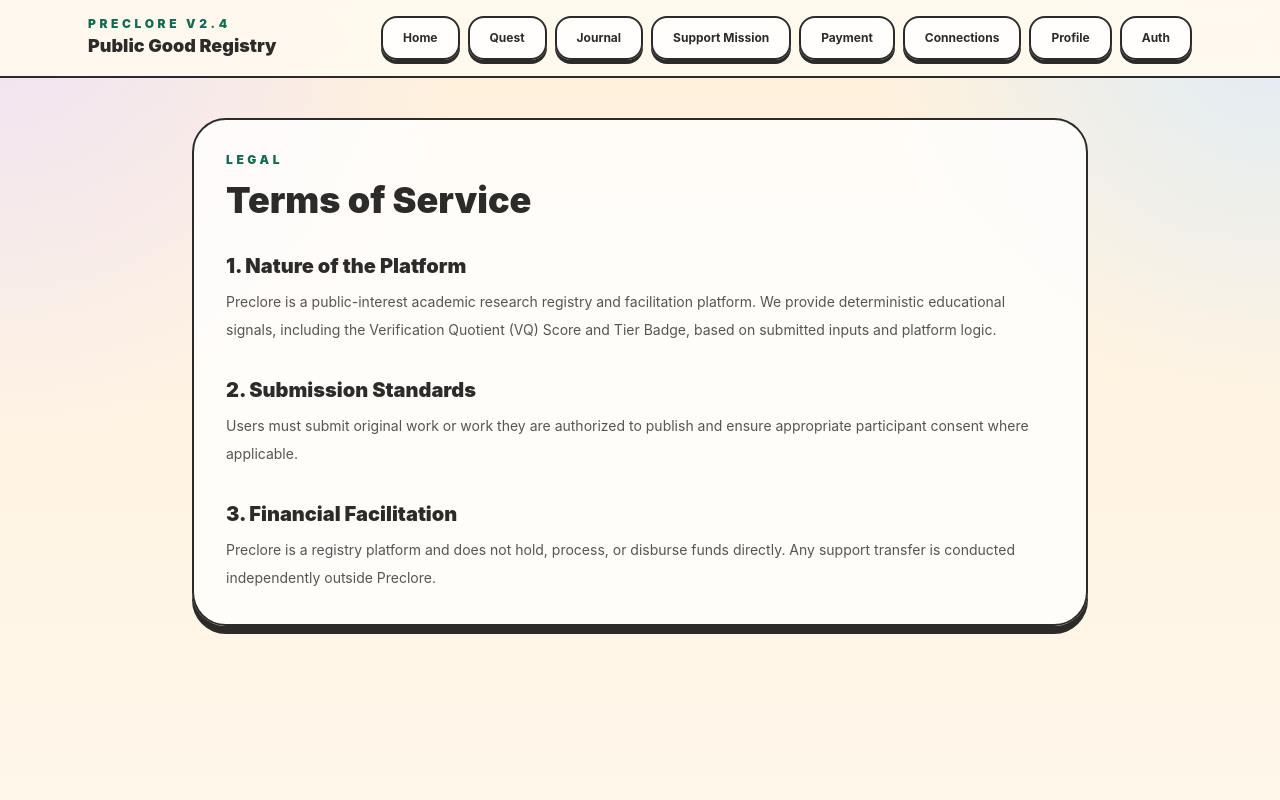
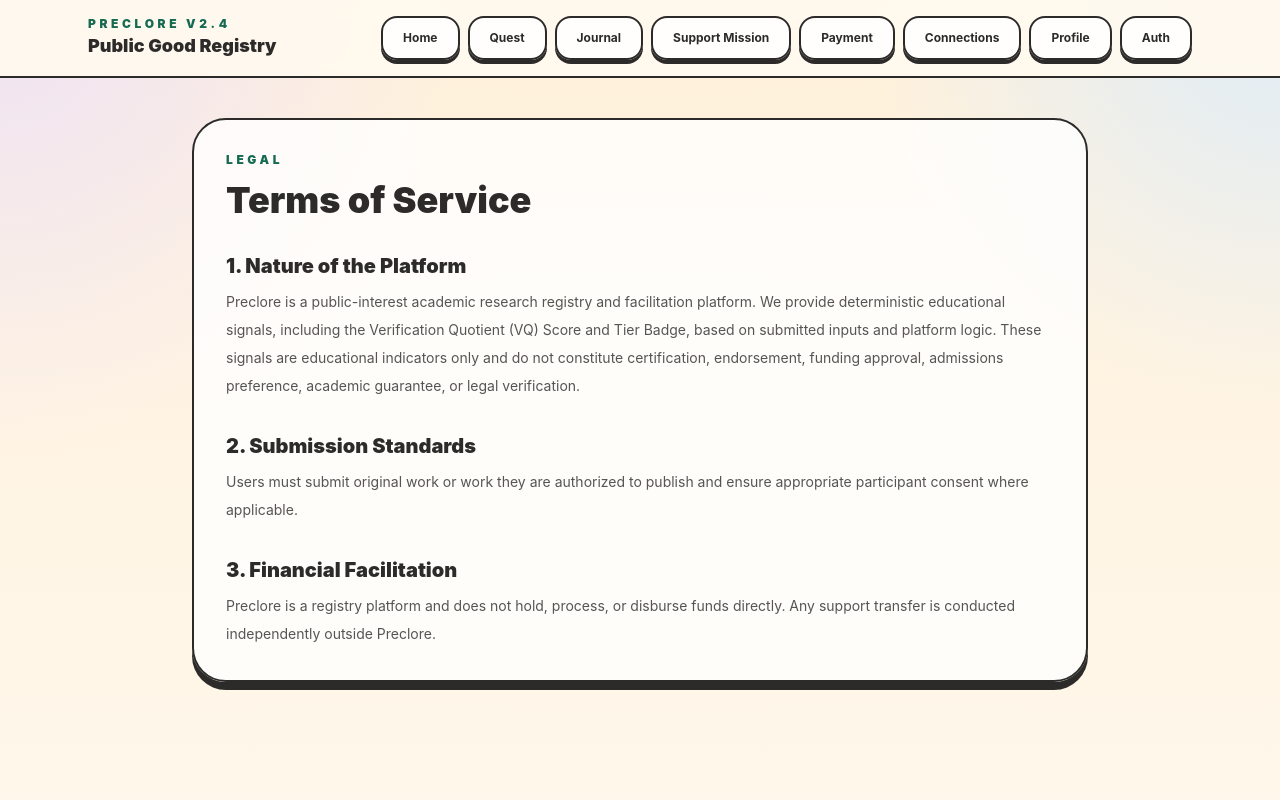
Before and after one commit to sai69692011-wq/Preclore, a Next.js app: page /terms in a window 1280 px wide. Shown: the top 800 px of the page. Built offline with nearby package versions, Linux system fonts and the light colour scheme; no server answers.

Commit message:
Refactor text formatting in terms page
Reformat paragraphs for improved readability.

```diff
--- a/app/terms/page.jsx
+++ b/app/terms/page.jsx
@@ -17,20 +17,24 @@ export default function TermsPage() {
             Preclore is a public-interest academic research registry and facilitation platform.
             We provide deterministic educational signals, including the Verification Quotient (VQ)
             Score and Tier Badge, based on submitted inputs and platform logic.
+            These signals are educational indicators only and do not constitute certification,
+            endorsement, funding approval, admissions preference, academic guarantee, or legal verification.
           </p>
         </section>
 
         <section>
           <h2 className="text-xl font-black text-ink">2. Submission Standards</h2>
           <p className="mt-2">
-            Users must submit original work or work they are authorized to publish and ensure appropriate participant consent where applicable.
+            Users must submit original work or work they are authorized to publish and ensure appropriate
+            participant consent where applicable.
           </p>
         </section>
 
         <section>
           <h2 className="text-xl font-black text-ink">3. Financial Facilitation</h2>
           <p className="mt-2">
-            Preclore is a registry platform and does not hold, process, or disburse funds directly. Any support transfer is conducted independently outside Preclore.
+            Preclore is a registry platform and does not hold, process, or disburse funds directly.
+            Any support transfer is conducted independently outside Preclore.
           </p>
         </section>
       </div>
```
